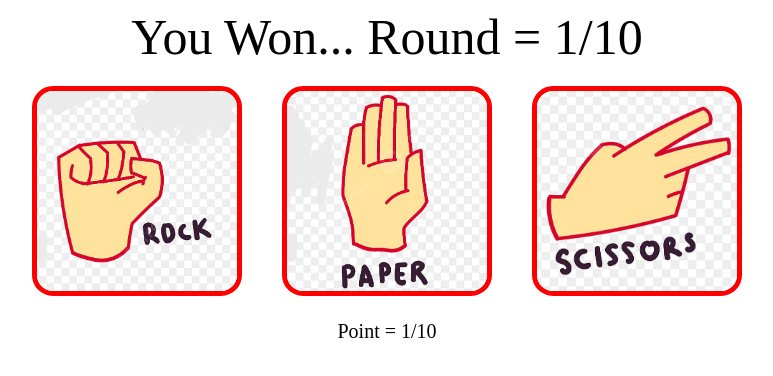
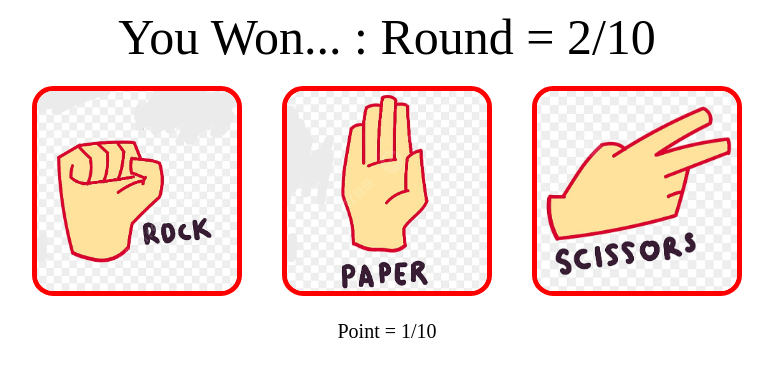
Before and after one commit to gyanshankar1708/Rock-Paper-Scissor, a plain HTML site: page index.html in a window 1280 px wide. Both pictures are taken after a click on the element 398 px from the left and 193 px from the top of the page. Shown: the whole page, without its empty margins (261-1034 px from the left). Drawn offline with Linux system fonts and the light colour scheme.

```diff
--- a/index.html
+++ b/index.html
@@ -54,7 +54,7 @@
 
 <body>
     <div class="outer">
-        <div class="text">Select any one from below.</div>
+        <div class="text">Select any one from below. : Round = 1/10</div>
         <div class="container">
             <div id="rock"><img src="Rock.JPG" alt=""></div>
             <div id="paper"><img src="Paper.JPG" alt=""></div>
--- a/script.js
+++ b/script.js
@@ -35,7 +35,7 @@
   } else {
     result_ans = "Invalid...";
   }
-  result.innerHTML = `${result_ans} Round = ${round}/10`;
+  result.innerHTML = `${result_ans} : Round = ${round+1}/10`;
   document.getElementsByClassName("point")[0].innerHTML = `Point = ${point}/10`;
   if (round == 10){
     result.innerHTML= "Game Over... refresh to play again...";
```
